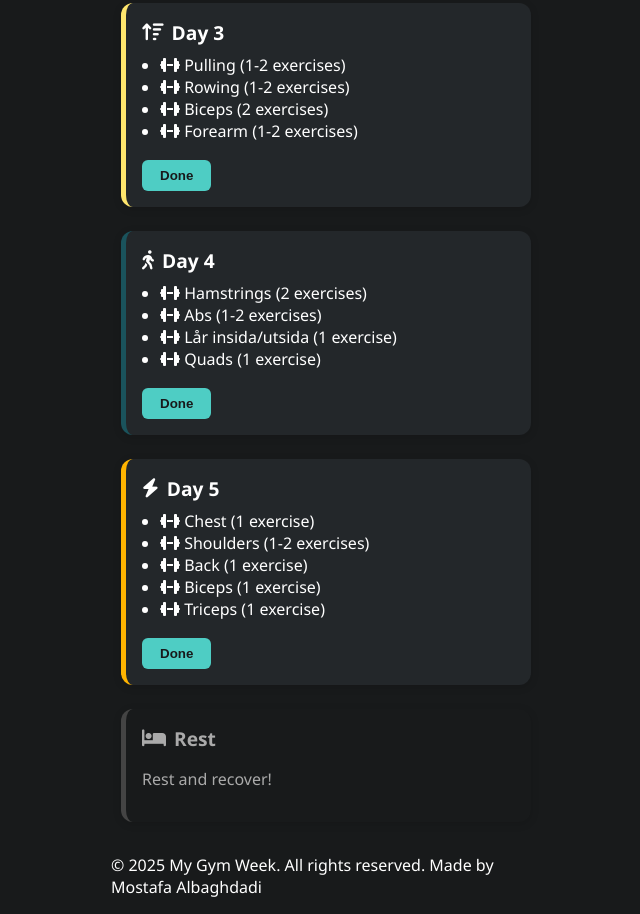
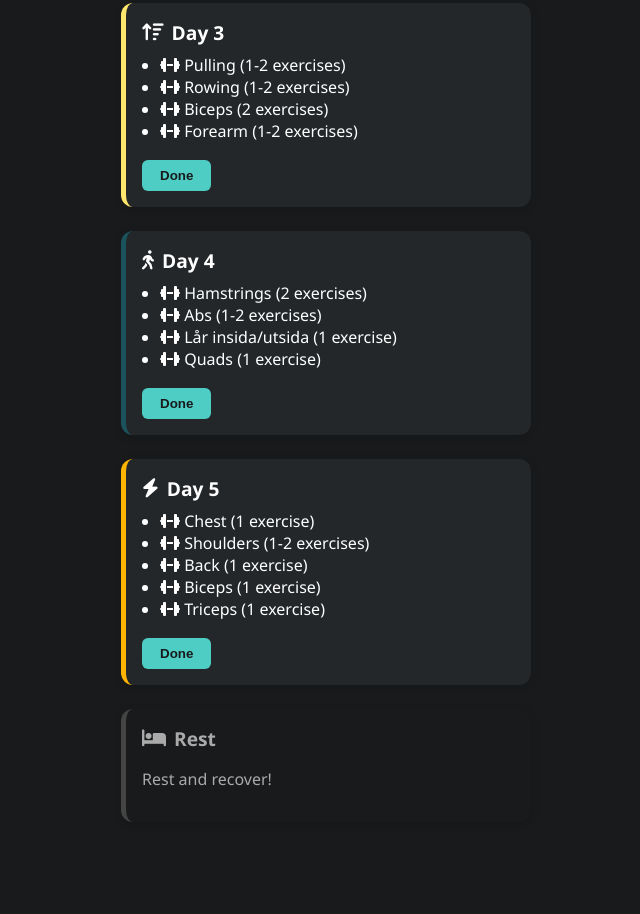
Before and after one commit to Autodeaf/My-Schedule-Gym-Week-, a plain HTML site: page index.html in a window 1280 px wide. Shown: the part 596-1510 px from the top of the page, without its empty margins (314-954 px from the left). After the commit the page ends 1434 px from the top, so only its background shows below. Drawn offline with Linux system fonts and the light colour scheme.

Commit message:
Update index.html
remove footer

```diff
--- a/index.html
+++ b/index.html
@@ -124,9 +124,6 @@
     </section>
   </main>
 
-  <footer>
-    <p>&copy; 2025 My Gym Week. All rights reserved. Made by Mostafa Albaghdadi</p>
-  </footer>
   <script src="main.js"></script>
 </body>
 </html>
```
